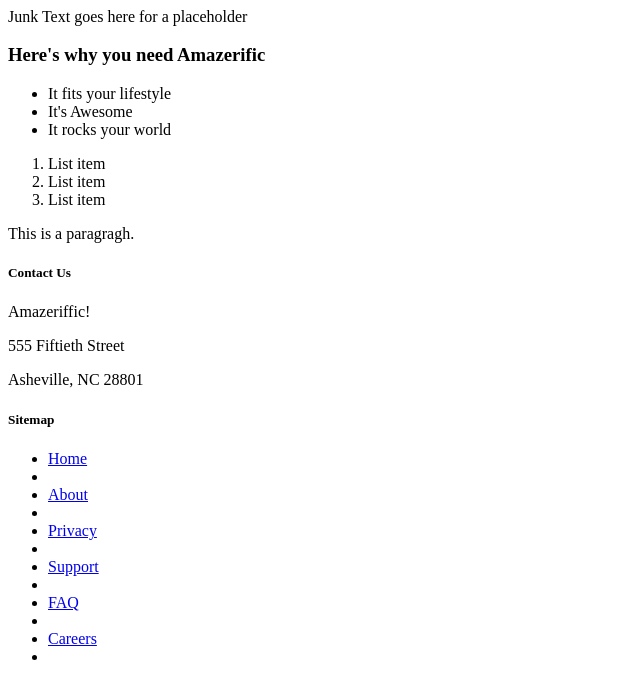
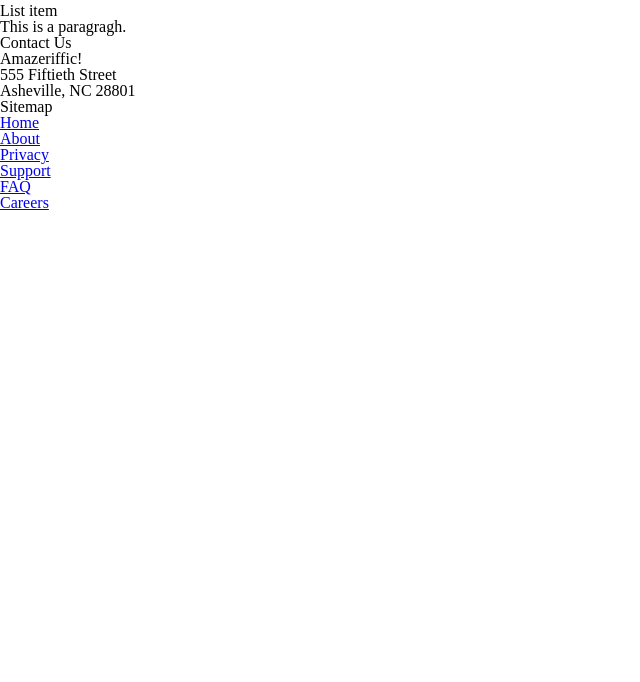
Before and after one commit to BytingBucs/ProfessorBarrell, a plain HTML site: page Amazerific/index.html in a window 1280 px wide. Shown: the part 157-839 px from the top of the page, without its empty margins (0-640 px from the left). After the commit the page ends 800 px from the top, so only its background shows below. Drawn offline with Linux system fonts and the light colour scheme.

Commit message:
Adding reset CSS

```diff
--- a/Amazerific/index.html
+++ b/Amazerific/index.html
@@ -2,6 +2,7 @@
 <html>
   <head>
   		<title>Amazerific</title>
+      <link rel="stylesheet" type="text/css" href="reset.css">
   </head>
   <body>
     <header>
@@ -42,12 +43,12 @@
       <div class="sitemap">
         <h5>Sitemap</h5>
         <ul>
-          <li><a href="#">Home</a><li>
-          <li><a href="#">About</a><li>
-          <li><a href="#">Privacy</a><li>
-          <li><a href="#">Support</a><li>
-          <li><a href="#">FAQ</a><li>
-          <li><a href="#">Careers</a><li>
+          <li><a href="#">Home</a></li>
+          <li><a href="#">About</a></li>
+          <li><a href="#">Privacy</a></li>
+          <li><a href="#">Support</a></li>
+          <li><a href="#">FAQ</a></li>
+          <li><a href="#">Careers</a></li>
         </ul>
       </div>
     </footer>
--- /dev/null
+++ b/Amazerific/reset.css
@@ -0,0 +1,48 @@
+/* http://meyerweb.com/eric/tools/css/reset/
+   v2.0 | 20110126
+   License: none (public domain)
+*/
+
+html, body, div, span, applet, object, iframe,
+h1, h2, h3, h4, h5, h6, p, blockquote, pre,
+a, abbr, acronym, address, big, cite, code,
+del, dfn, em, img, ins, kbd, q, s, samp,
+small, strike, strong, sub, sup, tt, var,
+b, u, i, center,
+dl, dt, dd, ol, ul, li,
+fieldset, form, label, legend,
+table, caption, tbody, tfoot, thead, tr, th, td,
+article, aside, canvas, details, embed,
+figure, figcaption, footer, header, hgroup,
+menu, nav, output, ruby, section, summary,
+time, mark, audio, video {
+	margin: 0;
+	padding: 0;
+	border: 0;
+	font-size: 100%;
+	font: inherit;
+	vertical-align: baseline;
+}
+/* HTML5 display-role reset for older browsers */
+article, aside, details, figcaption, figure,
+footer, header, hgroup, menu, nav, section {
+	display: block;
+}
+body {
+	line-height: 1;
+}
+ol, ul {
+	list-style: none;
+}
+blockquote, q {
+	quotes: none;
+}
+blockquote:before, blockquote:after,
+q:before, q:after {
+	content: '';
+	content: none;
+}
+table {
+	border-collapse: collapse;
+	border-spacing: 0;
+}
```
